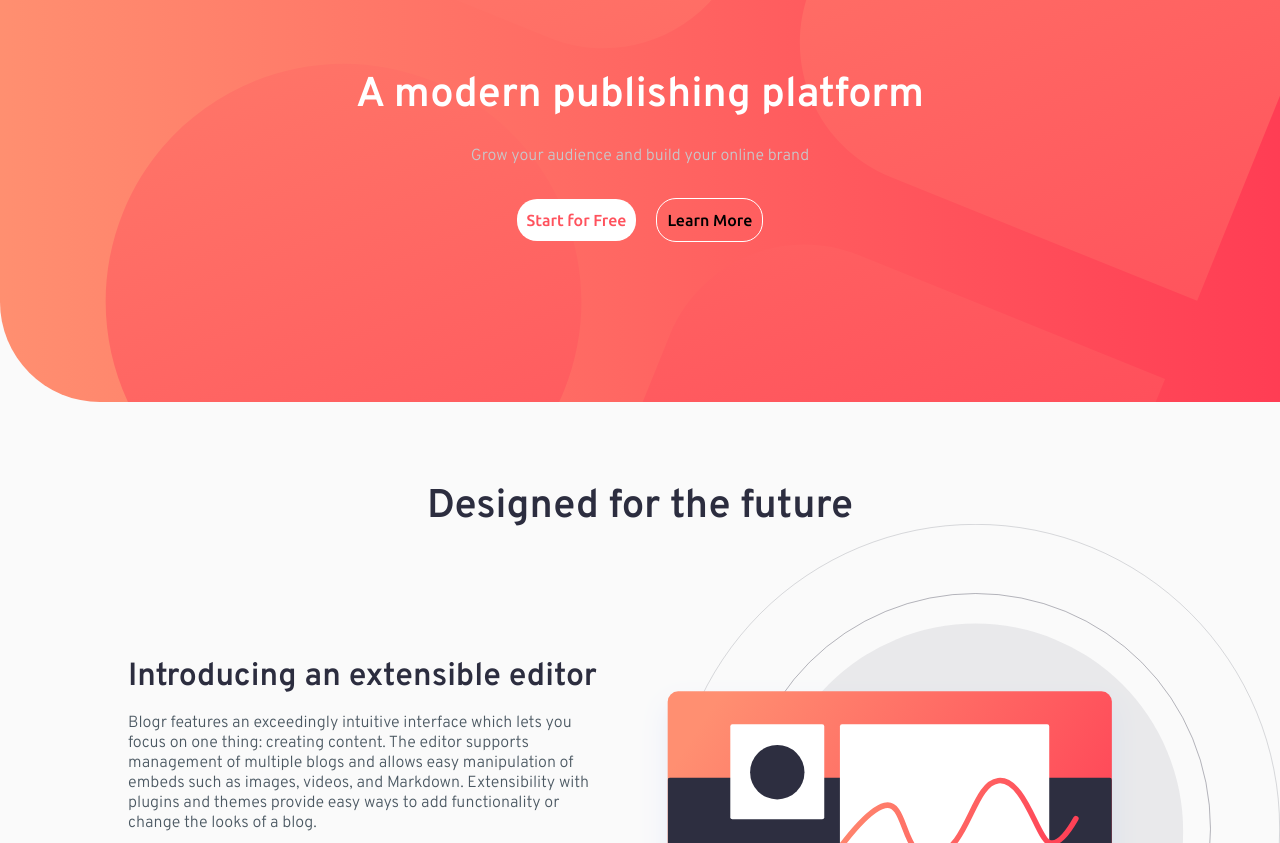
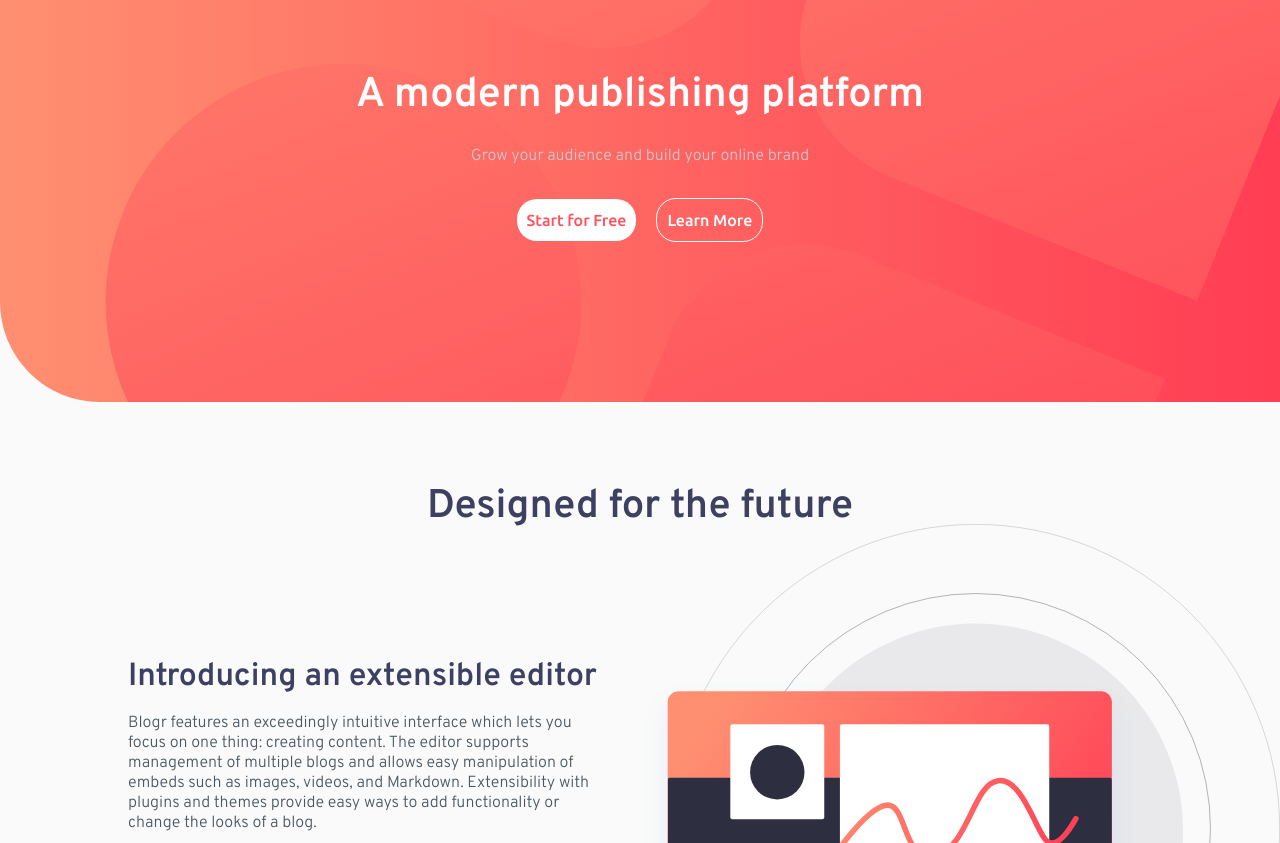
Before and after one commit to MosElsh/MosElsh.github.io, a plain HTML site: page Blogr-Landing-Page/index.html in a window 1280 px wide. Shown: the part 109-952 px from the top of the page. Drawn offline with Linux system fonts and the light colour scheme.

Commit message:
Updated Colours of Paragraph Titles

```diff
--- a/Blogr-Landing-Page/styles.css
+++ b/Blogr-Landing-Page/styles.css
@@ -190,7 +190,7 @@ button {
 }
 
 .learn_more_button {
-    color: black;
+    color: white;
 }
 
 .transparent_button:hover {
@@ -204,7 +204,7 @@ main {
 
 .main_subtitle {
     text-align: center;
-    color: hsl(237, 17%, 21%);
+    color: hsl(235, 23%, 31%);
     font-size: clamp(2.5rem, 1.2vw + 1rem, 4.5rem);
 }
 
@@ -233,7 +233,7 @@ main {
     margin-left: 15%;
     font-size: clamp(2rem, 1.2vw + 1rem, 4rem);
     text-align: center;
-    color: hsl(237, 17%, 21%);
+    color: hsl(235, 23%, 31%);
     margin-top: 2rem;
     margin-bottom: 1rem;
 }
@@ -249,7 +249,7 @@ main {
 }
 
 .para_img_combo_2 {
-    background-color: hsl(237, 17%, 21%);
+    background-color: hsl(238, 21%, 28%);
     background-image: url(./images/bg-pattern-circles.svg);
     background-position: center -50vw;
     background-size: calc(-1 * clamp(-150vw, 1vw + 1rem, -100vw));
```
